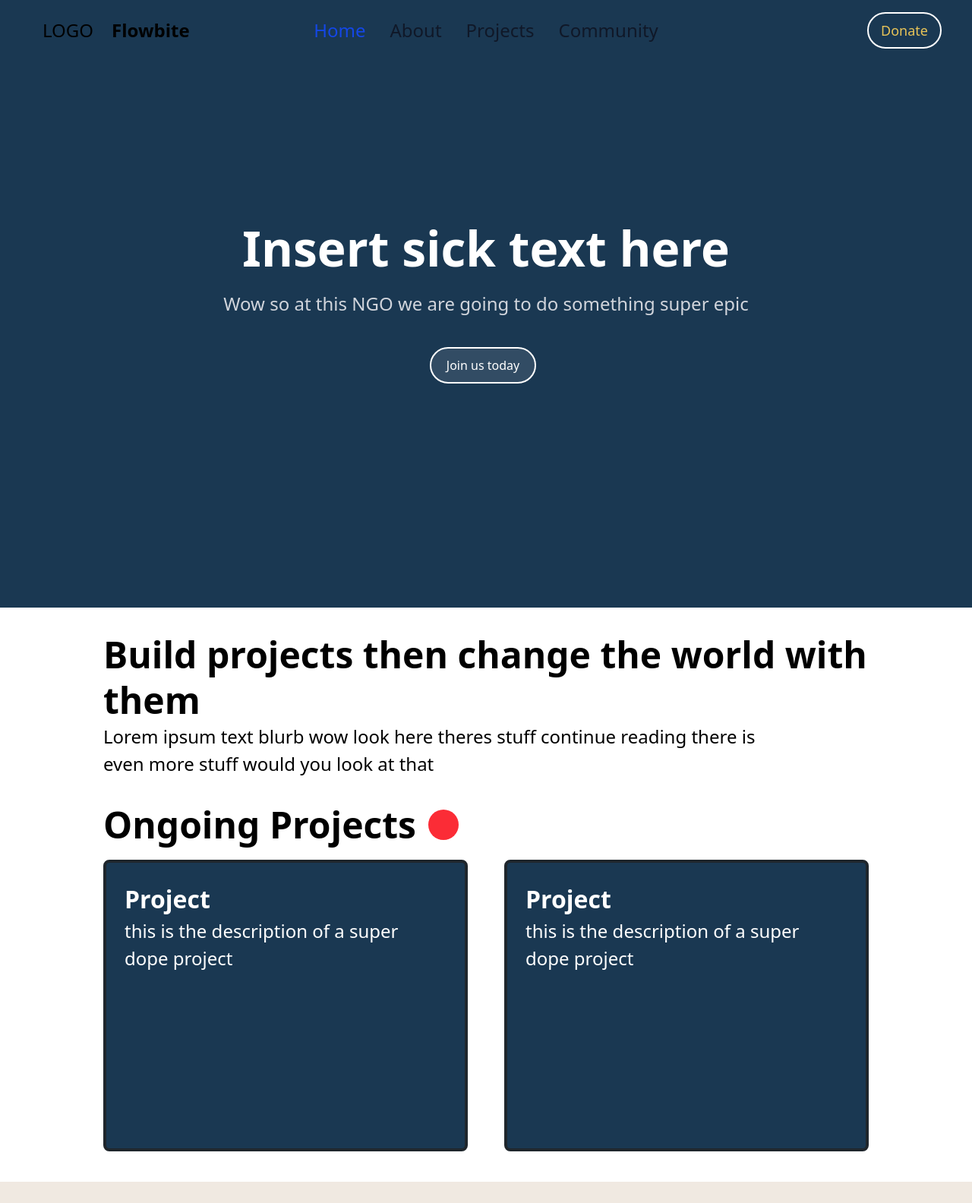
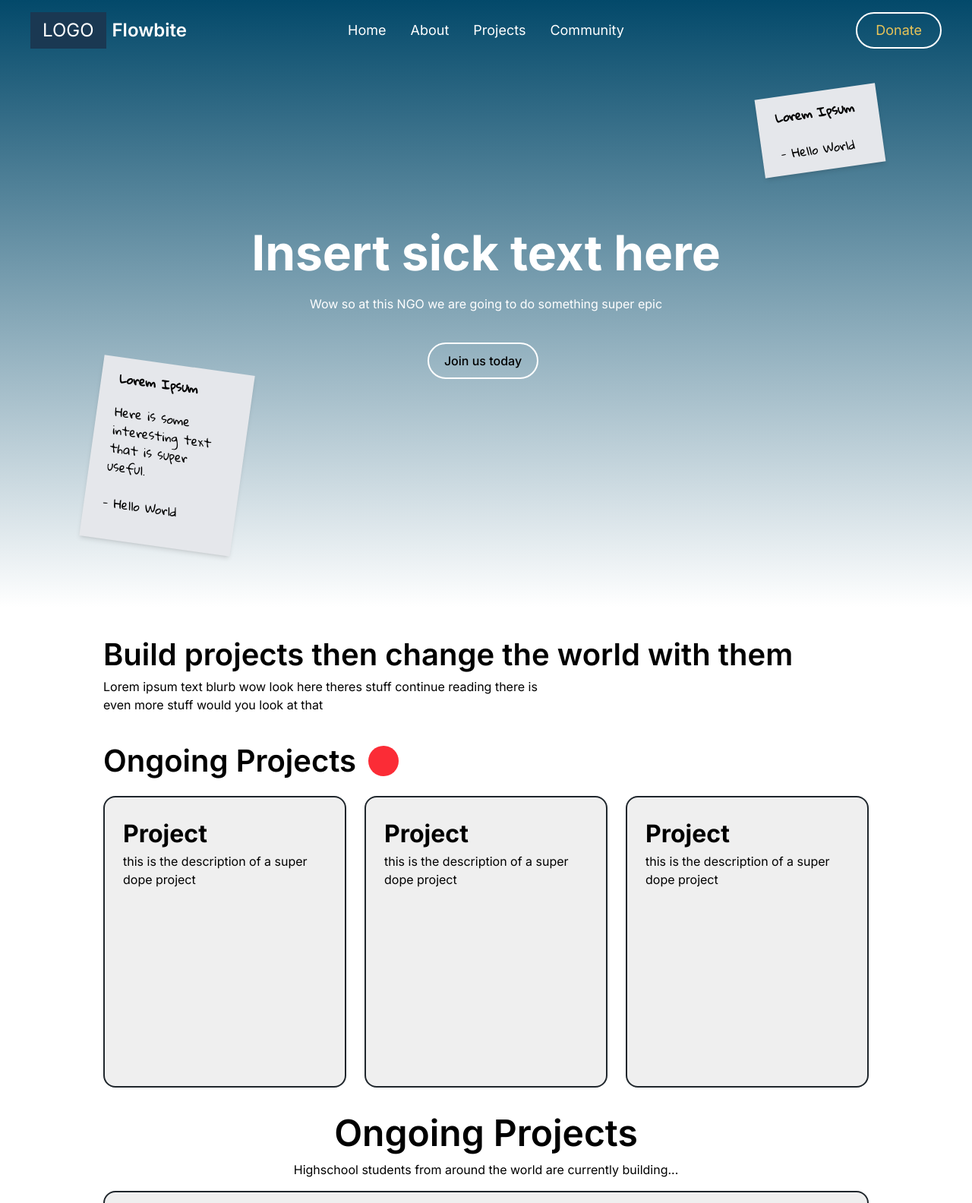
Before and after one commit to Depot17/depot17, an Astro site: page / in a window 1280 px wide. Shown: the top 1584 px of the page at 76% size. Built offline with nearby package versions, Linux system fonts and the light colour scheme; Astro itself is replaced by a stand-in of ours.

Commit message:
add sticky notes

```diff
--- a/src/components/footer.astro
+++ b/src/components/footer.astro
@@ -1,3 +1,7 @@
-<footer class="bg-beige w-full h-60">
-
+<footer class="px-8 md:px-10 lg:px-34 pb-10 bg-white">
+    <div class="w-full h-100 bg-gray rounded-2xl p-6 border-2 border-black">
+		<a href="https://github.com/builders-depot/builders-depot" target="_blank" class="text-center">
+            <p class="">Github</p>
+        </a>
+	</div>
 </footer>
--- a/src/components/header.astro
+++ b/src/components/header.astro
@@ -1,30 +1,30 @@
 <header class="">
     <nav class="relative flex justify-between hide px-10 py-4 text-lg z-10">
-        <a href="#" class="z-10 flex items-center space-x-2 rtl:space-x-reverse">
+        <a href="#" class="z-10 flex items-center space-x-2 rtl:space-x-reverse text-white">
             <div class="bg-blue px-4 py-2 rounded-10 text-2xl">LOGO</div>
             <span class="self-center text-2xl font-semibold whitespace-nowrap dark:text-white">Flowbite</span>
         </a>
         <div class="absolute left-1/2 top-1/2 transform -translate-x-1/2 -translate-y-1/2 hidden w-full md:block md:w-auto" id="navbar-default">
-            <ul class="font-inter flex flex-col items-center p-4 md:p-0 mt-4 md:flex-row md:space-x-8 rtl:space-x-reverse md:mt-0  ">
+            <ul class="font-inter flex flex-col items-center p-4 md:p-0 mt-4 md:flex-row md:space-x-8 rtl:space-x-reverse md:mt-0 text-white">
                 <li>
                     <a href="#" class="block py-2 px-3 text-white bg-blue-700
-                    rounded-sm md:bg-transparent md:text-blue-700 md:p-0 dark:text-white
+                    rounded-sm md:bg-transparent md:p-0 dark:text-white
                     md:dark:text-blue-500 " aria-current="page">Home</a>
                 </li>
                 <li>
-                    <a href="#" class="block py-2 px-3 text-gray-900
+                    <a href="#" class="block py-2 px-3
                     rounded-sm hover:bg-gray-100 md:hover:bg-transparent
                     md:border-0 md:hover:text-yellow md:p-0 dark:text-white md:dark:hover:text-blue-500
                     dark:hover:bg-gray-700 dark:hover:text-white md:dark:hover:bg-transparent transition-all">About</a>
                 </li>
                 <li>
-                    <a href="#" class="block py-2 px-3 text-gray-900
+                    <a href="#" class="block py-2 px-3
                     rounded-sm hover:bg-gray-100 md:hover:bg-transparent
                     md:border-0 md:hover:text-yellow md:p-0 dark:text-white md:dark:hover:text-blue-500
                     dark:hover:bg-gray-700 dark:hover:text-white md:dark:hover:bg-transparent transition-all">Projects</a>
                 </li>
                 <li>
-                    <a href="#" class="block py-2 px-3 text-gray-900
+                    <a href="#" class="block py-2 px-3
                     rounded-sm hover:bg-gray-100 md:hover:bg-transparent
                     md:border-0 md:hover:text-yellow md:p-0 dark:text-white md:dark:hover:text-blue-500
                     dark:hover:bg-gray-700 dark:hover:text-white md:dark:hover:bg-transparent transition-all">Community</a>
@@ -32,11 +32,14 @@
 
             </ul>
         </div>
-        <div class="z-10 md:flex hidden bg-transparent border border-2 border-white rounded-full px-4 py-2 flex items-center justify-center">
-            <a href="#" class="block py-2 px-3 text-yellow
+        <div class="z-10 md:flex hidden bg-transparent border border-2 border-white rounded-full px-6 py-2 flex items-center justify-center">
+            <a href="#" class="block text-yellow
             rounded-sm hover:bg-gray-100 md:hover:bg-transparent
             md:border-0 md:hover:text-yellow md:p-0 dark:text-white md:dark:hover:text-blue-500
-            dark:hover:bg-gray-700 dark:hover:text-white md:dark:hover:bg-transparent transition-all">Donate</a>
+            dark:hover:bg-gray-700 dark:hover:text-white md:dark:hover:bg-transparent transition-all">
+
+            Donate
+        </a>
         </div>
         <button id="menu-toggle" class="z-10 bg-white w-6 h-6 md:hidden"></button>
     </nav>
--- a/src/pages/index.astro
+++ b/src/pages/index.astro
@@ -13,21 +13,45 @@ import Footer from '../components/footer.astro';
 		<meta name="viewport" content="width=device-width, initial-scale=1.0" />
 		<meta name="generator" content={Astro.generator} />
 		<title>Depot</title>
+		<link rel="preconnect" href="https://fonts.googleapis.com">
+<link rel="preconnect" href="https://fonts.gstatic.com" crossorigin>
+<link href="https://fonts.googleapis.com/css2?family=Gloria+Hallelujah&family=Inter:ital,opsz,wght@0,14..32,100..900;1,14..32,100..900&display=swap" rel="stylesheet">
+
+
+
+
+
 	</head>
 	<body>
-		<section id="landing" class="w-[calc(100vh - 1.5em)] h-screen bg-blue">
+		<section id="landing" class="w-[calc(100vh - 1.5em)] h-screen bg-blue" style="background: #03496A;
+			background: linear-gradient(180deg, rgba(3, 73, 106, 1) 0%, rgba(255, 255, 255, 1) 100%);">
 			<Header />
 			<div class=" w-screen h-[100vh] -mt-21 flex flex-col items-center justify-center gap-2 text-center sm:px-20">
 				<span class="text-[8vh] font-bold text-white">Insert sick text here</span>
-			<p class="mb-8 text-lg font-normal text-gray-300 lg:text-xl sm:px-16 lg:px-48">Wow so at this NGO we are going to do something super epic</p>
-			<button type="button" class="text-white bg-tblue border border-2 border-white font-medium rounded-full text-md px-5 py-2.5 text-center me-2 mb-2">
+
+				<p class="mb-8 text-lg font-normal text-white lg:text-xl sm:px-16 lg:px-48">
+					Wow so at this NGO we are going to do something super epic
+				</p>
+
+				<button type="button" class="border border-2 border-white font-medium rounded-full text-md px-5 py-2.5 text-center me-2 mb-2">
 					Join us today
 				</button>
+  				<span class="absolute left-30 rotate-8 aspect-[5/6] w-50 bg-gray-200 ml-0 mb-0 bottom-20 shadow-md text-left py-4 px-6
+				hover:scale-105 hover:rotate-10 hover:shadow-lg transition-all"
+				style="font-family: Gloria Hallelujah;">
+					<p class="font-semibold pb-5">Lorem Ipsum</p>
+					<p>Here is some interesting text that is super useful. <br><br> - Hello World</p>
+				</span>
+				<span class="absolute right-30 -rotate-8 aspect-[2/1] w-40 bg-gray-200 mr-0 mt-0 top-30 shadow-md text-left py-4 px-6
+				hover:scale-105 hover:-rotate-10 hover:shadow-lg transition-all"
+				style="font-family: Gloria Hallelujah;">
+					<p><b>Lorem Ipsum</b> <br><br> - Hello World</p>
+				</span>
 			</div>
 		</section>
-		<div class="px-8 md:px-10 lg:px-34 pb-10">
+		<div class="px-8 md:px-10 lg:px-34 pb-10 bg-white">
 			<section id="about" class="py-8">
-				<h1>Build projects then change the world with them</h1>
+				<h1 class="text-[5vh] font-semibold">Build projects then change the world with them</h1>
 				<p>Lorem ipsum text blurb wow look here theres stuff continue reading there is <br>even more stuff would you look at that</p>
 			</section>
 
@@ -35,33 +59,67 @@ import Footer from '../components/footer.astro';
 			<img src="" alt="" class="w-90 h-60 bg-gray-300">
 			<div>
 				<h2>Are you a highschool student or younger?</h2>
-				<ol>
-					<li>Sign up</li>
-					<li>Build projects with funding</li>
-					<li>Watch your project change the world</li>
-				</ol>
+				<ul>
+					<li>
+						<span class="num">1</span>
+						<p>Sign up</p>
+					</li>
+					<li>
+						<span class="num">2</span>
+						<p>Build projects with funding</p>
+					</li>
+					<li>
+						<span class="num">3</span>
+						<p>Watch your project change the world</p>
+					</li>
+				</ul>
 			</div>
 		</section> -->
 			<section>
 				<div class="inline-flex items-center gap-4">
-					<h1>Ongoing Projects</h1>
+				<h1 class="text-[5vh] font-semibold">Ongoing Projects</h1>
 					<div class="w-10 h-10 bg-red-500 rounded-[50%]"></div>
 				</div>
 				<div>
-				<div class=" pt-4 grid-cols-[repeat(auto-fit,minmax(250px,1fr))] grid gap-x-12 gap-y-6 min-h-100 w-full">
-					<div class="w-full h-full bg-blue rounded-lg border-4 border-black p-6">
-						<div class="text-white bottom-0">
+				<div class=" pt-4 grid-cols-[repeat(auto-fit,minmax(250px,1fr))] grid gap-x-6 gap-y-6 min-h-100 w-full">
+					<div class="w-full h-full bg-gray rounded-2xl p-6 border-2 border-black min-h-60">
+						<div class="  bottom-0">
 							<span class="sm:text-[4vh] font-bold">Project</span>
 							<p>this is the description of a super dope project</p>
 						</div>
 					</div>
-					<div class="w-full h-full bg-blue rounded-lg border-4 border-black p-6">
-						<div class="text-white bottom-0">
+					<div class="w-full h-full bg-gray rounded-2xl p-6 border-2 border-black min-h-60">
+						<div class="  bottom-0">
+							<span class="sm:text-[4vh] font-bold">Project</span>
+							<p>this is the description of a super dope project</p>
+						</div>
+					</div>
+					<div class="w-full h-full bg-gray rounded-2xl p-6 border-2 border-black min-h-60">
+						<div class="  bottom-0">
 							<span class="sm:text-[4vh] font-bold">Project</span>
 							<p>this is the description of a super dope project</p>
 						</div>
 					</div>
 				</div>
+			</section>
+			<section class="py-6">
+				<h1 class="text-center text-[6vh] font-semibold">Ongoing Projects</h1>
+				<p class="text-center pb-4">Highschool students from around the world are currently building...</p>
+				<div class="space-y-6">
+					<div class="w-full h-100 bg-gray rounded-2xl p-6 border-2 border-black">
+						<div class="  bottom-0">
+							<span class="sm:text-[4vh] font-bold">Project</span>
+							<p>this is the description of a super dope project</p>
+						</div>
+					</div>
+					<div class="w-full h-100 bg-gray rounded-2xl p-6 border-2 border-black">
+						<div class="  bottom-0">
+							<span class="sm:text-[4vh] font-bold">Project</span>
+							<p>this is the description of a super dope project</p>
+						</div>
+					</div>
+				</div>
+
 			</section>
 		</div>
 		<!-- <section class="bg-beige">
--- a/src/styles/global.css
+++ b/src/styles/global.css
@@ -4,31 +4,32 @@
     --color-blue: #1a3852;
     --color-lblue: #45779a;
     --color-tblue: #324c64;
-    --color-beige: #f0e9e1;
     --color-white: #ffffff;
     --color-black: #1f262c;
     --color-teal: #549e91;
     --color-pink: #ea9daf;
+    --color-gray: #efefef;
 }
 
 body{
-
+    font-family:Inter;
+    color:black;
+    background-color:#03496A;
 }
 
-h1{
-    font-size:clamp(12%, 6.5vw, 3em);
+/* h1{
+    font-size:clamp(12%, 6.5vw, 2em);
     font-weight:bold;
     line-height:1.25em;
-    /* font-size:5vw; */
-}
+} */
 
 h2{
     font-size:2.25em;
 }
 p, li {
-    /* font-size:1.5em; */
-        font-size:clamp(8%, 4vw, 1.5rem);
-        font-weight:400;
+    font-size:1em;
+    /* font-size:clamp(8%, 4vw, 1.5rem);
+    font-weight:400; */
 
 
 }
```
Also changed, not shown: astro.config.mjs (line endings or trailing spaces). Lines whose indentation alone changed are shown as unchanged.
